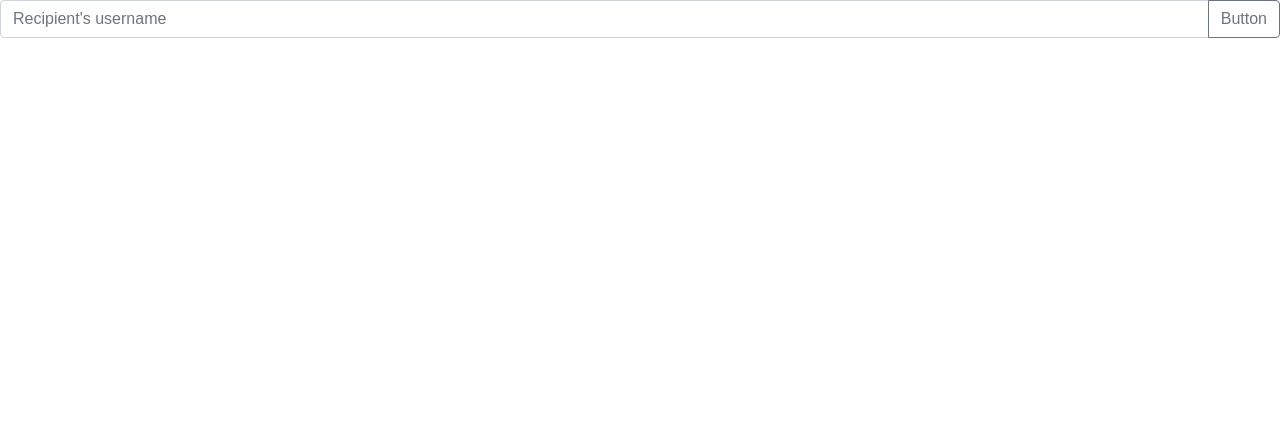
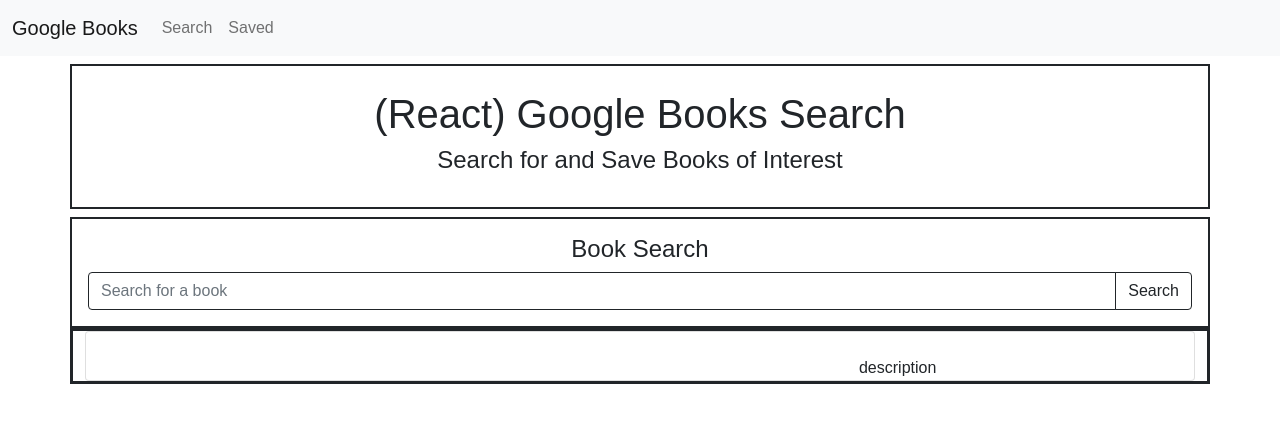
Before and after one commit to amandardz/Google-Books-Search, a React (Create React App) app in the folder client/: page / in a window 1280 px wide. Shown: the top 422 px of the page. Built offline with nearby package versions, Linux system fonts and the light colour scheme.

Commit message:
modifying files

```diff
--- a/client/src/App.js
+++ b/client/src/App.js
@@ -1,11 +1,13 @@
-import React, { Component } from "react";
-import logo from "./logo.svg";
+import React from "react";
 import "./App.css";
 import Search from './pages/Search'
-
+import Header from "./components/Header";
+import Navbar from "./components/Navbar/index";
 function App() {
   return (
     <div className="App">
+      <Navbar />
+      <Header />
       <Search />
     </div>
   );
--- /dev/null
+++ b/client/src/components/Button/index.js
@@ -0,0 +1,11 @@
+import React from 'react';
+
+function Button({ type = "default", children, onClick }) {
+  return (
+    <button onClick={onClick} className={["btn btn-lg", `btn-${type}`].join(" ")}>
+      {children}
+    </button>
+  );
+}
+
+export default Button;
--- /dev/null
+++ b/client/src/components/Card/index.js
@@ -0,0 +1,29 @@
+import React from 'react';
+import Thumbnail from '../Thumbnail';
+import Button from '../Button';
+
+function Card({title}) {
+  return (
+    <div className='card'>
+      <div className='d-flex flex-row justify-content-between'>
+        <div>
+          <h2>{title}</h2>
+        </div>
+        <div>
+          <Button />
+          <Button />
+        </div>
+      </div>
+      <div className='d-flex flex-row justify-content-around'>
+        <div>
+          <Thumbnail />
+        </div>
+        <div>
+          description
+        </div>
+      </div>
+    </div>
+  )
+}
+
+export default Card;
--- /dev/null
+++ b/client/src/components/Container/index.js
@@ -0,0 +1,11 @@
+import React from 'react';
+
+function Container(props) {
+  return (
+    <div className='container border border-3 border-dark'>
+      {props.children}
+    </div>
+  )
+}
+
+export default Container;
--- /dev/null
+++ b/client/src/components/Header/index.js
@@ -0,0 +1,14 @@
+import React from 'react';
+
+function Header() {
+  return (
+    <div className='container border border-2 border-dark my-2 p-4'>
+      <h1>
+        (React) Google Books Search
+      </h1>
+      <h4>Search for and Save Books of Interest</h4>
+    </div>
+  )
+}
+
+export default Header;
--- /dev/null
+++ b/client/src/components/Navbar/index.js
@@ -0,0 +1,26 @@
+import React from 'react';
+
+function Navbar() {
+  return (
+    <nav className="navbar navbar-expand-lg navbar-light bg-light">
+      <div className="container-fluid">
+        <a className="navbar-brand" href="/">Google Books</a>
+        <button className="navbar-toggler" type="button" data-bs-toggle="collapse" data-bs-target="#navbarSupportedContent" aria-controls="navbarSupportedContent" aria-expanded="false" aria-label="Toggle navigation">
+          <span className="navbar-toggler-icon"></span>
+        </button>
+        <div className="collapse navbar-collapse" id="navbarSupportedContent">
+          <ul className="navbar-nav me-auto mb-2 mb-lg-0">
+            <li className="nav-item">
+              <a className="nav-link" aria-current="page" href="/">Search</a>
+            </li>
+            <li className="nav-item">
+              <a className="nav-link" aria-current="page" href="/saved">Saved</a>
+            </li>
+          </ul>
+        </div>
+      </div>
+    </nav>
+  )
+}
+
+export default Navbar;
--- /dev/null
+++ b/client/src/components/Searchbar/index.js
@@ -0,0 +1,15 @@
+import React from 'react';
+
+function Searchbar(props) {
+  return (
+    <div className='container border border-2 border-dark d-flex flex-column p-3'>
+      <h4>Book Search</h4>
+      <div className="input-group">
+        <input type="text" className="form-control border-dark" placeholder="Search for a book" aria-label="Search" aria-describedby="button-addon2" value={props.value} onChange={props.onChange}/>
+        <button className="btn btn-outline-dark" type="button" id="button-addon2" onClick={props.onClick}>Search</button>
+      </div>
+    </div>
+  )
+}
+
+export default Searchbar;
--- /dev/null
+++ b/client/src/components/Thumbnail/index.js
@@ -0,0 +1,17 @@
+import React from 'react';
+import './style.css'
+
+function Thumbnail({ src }) {
+  return (
+    <div
+    className="thumbnail"
+    role="img"
+    aria-label="Book"
+    style={{
+      backgroundImage: `url(${src})`
+    }}
+  />
+  )
+}
+
+export default Thumbnail;
--- /dev/null
+++ b/client/src/components/Thumbnail/style.css
@@ -0,0 +1,7 @@
+div.thumbnail {
+  background-size: cover;
+  background-repeat: no-repeat;
+  background-position: center;
+  width: 100%;
+  padding-top: 100%;
+}
--- a/client/src/pages/Search.js
+++ b/client/src/pages/Search.js
@@ -1,8 +1,12 @@
 import React, {useState} from 'react';
+import Container from '../components/Container';
+import Searchbar from '../components/Searchbar';
+import Card from '../components/Card'
 import API from '../utils/API';
 
 function Search() {
   const [bookSearch, setBookSearch] = useState('');
+  const [searchResults, setSearchResults] = useState();
 
   const handleInputChange = event => {
     const { value } = event.target;
@@ -12,14 +16,18 @@
   const handleFormSubmit = event => {
     event.preventDefault();
     API.getBooks(bookSearch)
-      .then(res => console.log(res))
+    .then(res => {setSearchResults(res.data)})
+    .catch(err => console.log(err))
   }
 
+
   return (
-    <div className="input-group mb-3">
-      <input type="text" className="form-control" placeholder="Recipient's username" aria-label="Recipient's username" aria-describedby="button-addon2" value={bookSearch} onChange={handleInputChange}/>
-      <button className="btn btn-outline-secondary" type="button" id="button-addon2" onClick={handleFormSubmit}>Button</button>
-    </div>
+    <>
+      <Searchbar value={bookSearch} onChange={handleInputChange} onClick={handleFormSubmit}/>
+      <Container>
+        <Card/>
+      </Container>
+    </>
   )
 }
 
--- a/client/src/utils/API.js
+++ b/client/src/utils/API.js
@@ -4,5 +4,5 @@
 export default {
   getBooks: function(query) {
     return axios.get('https://www.googleapis.com/books/v1/volumes?q=' + query + '&printType=books&orderBy=relevance&key=' + process.env.REACT_APP_API_KEY)
-  }
+  },
 }
```
Also changed, not shown: 2 other files (tests, documents, lock files or other folders).
